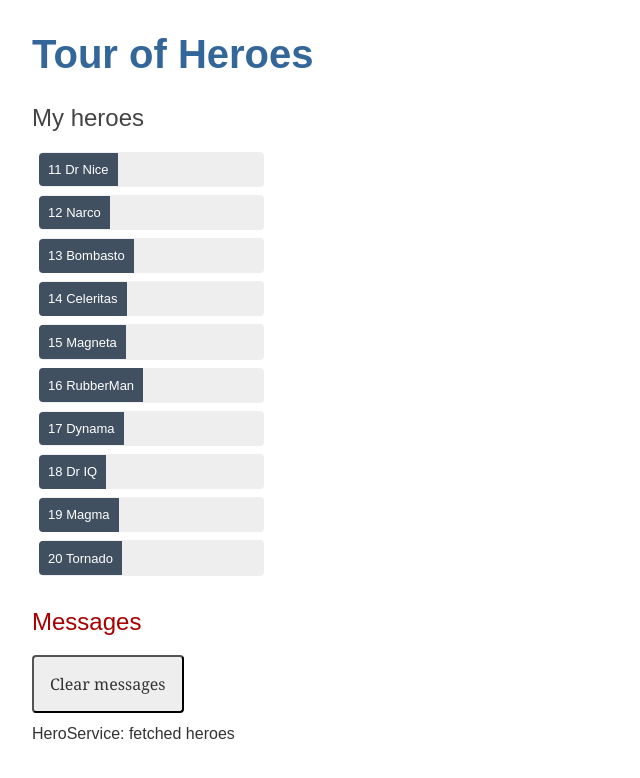
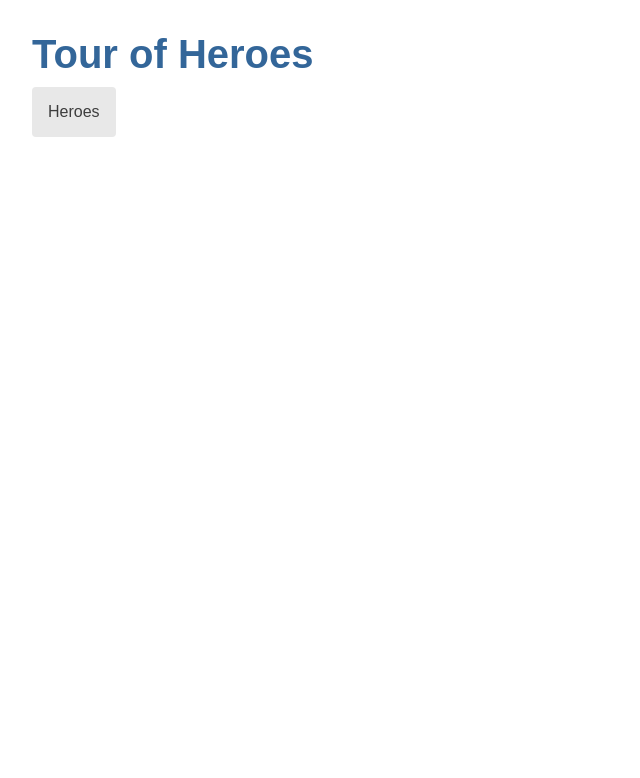
Before and after one commit to Soushi888/angular-tour-of-heroes, an Angular app: page / in a window 1280 px wide. Shown: the top 778 px of the page, without its empty margins (0-640 px from the left). Built offline with nearby package versions, Linux system fonts and the light colour scheme.

Commit message:
app routing and nav bar

```diff
--- a/src/app/app.component.css
+++ b/src/app/app.component.css
@@ -0,0 +1,23 @@
+/* AppComponent's private CSS styles */
+h1 {
+  margin-bottom: 0;
+}
+
+nav a {
+  padding: 1rem;
+  text-decoration: none;
+  margin-top: 10px;
+  display: inline-block;
+  background-color: #e8e8e8;
+  color: #3d3d3d;
+  border-radius: 4px;
+}
+
+nav a:hover {
+  color: white;
+  background-color: #42545C;
+}
+
+nav a.active {
+  background-color: black;
+}
--- a/src/app/app.component.html
+++ b/src/app/app.component.html
@@ -1,3 +1,6 @@
 <h1>{{title}}</h1>
-<app-heroes></app-heroes>
+<nav>
+  <a routerLink="/heroes">Heroes</a>
+</nav>
+<router-outlet></router-outlet>
 <app-messages></app-messages>
--- a/src/app/app.module.ts
+++ b/src/app/app.module.ts
@@ -6,6 +6,7 @@
 import {FormsModule} from '@angular/forms';
 import { HeroDetailComponent } from './hero-detail/hero-detail.component';
 import { MessagesComponent } from './messages/messages.component';
+import { AppRoutingModule } from './app-routing.module';
 
 @NgModule({
   declarations: [
@@ -16,7 +17,8 @@
   ],
   imports: [
     BrowserModule,
-    FormsModule
+    FormsModule,
+    AppRoutingModule
   ],
   providers: [],
   bootstrap: [AppComponent]
```
Also changed, not shown: src/app/app-routing.module.ts (added, +17 -0 lines).
